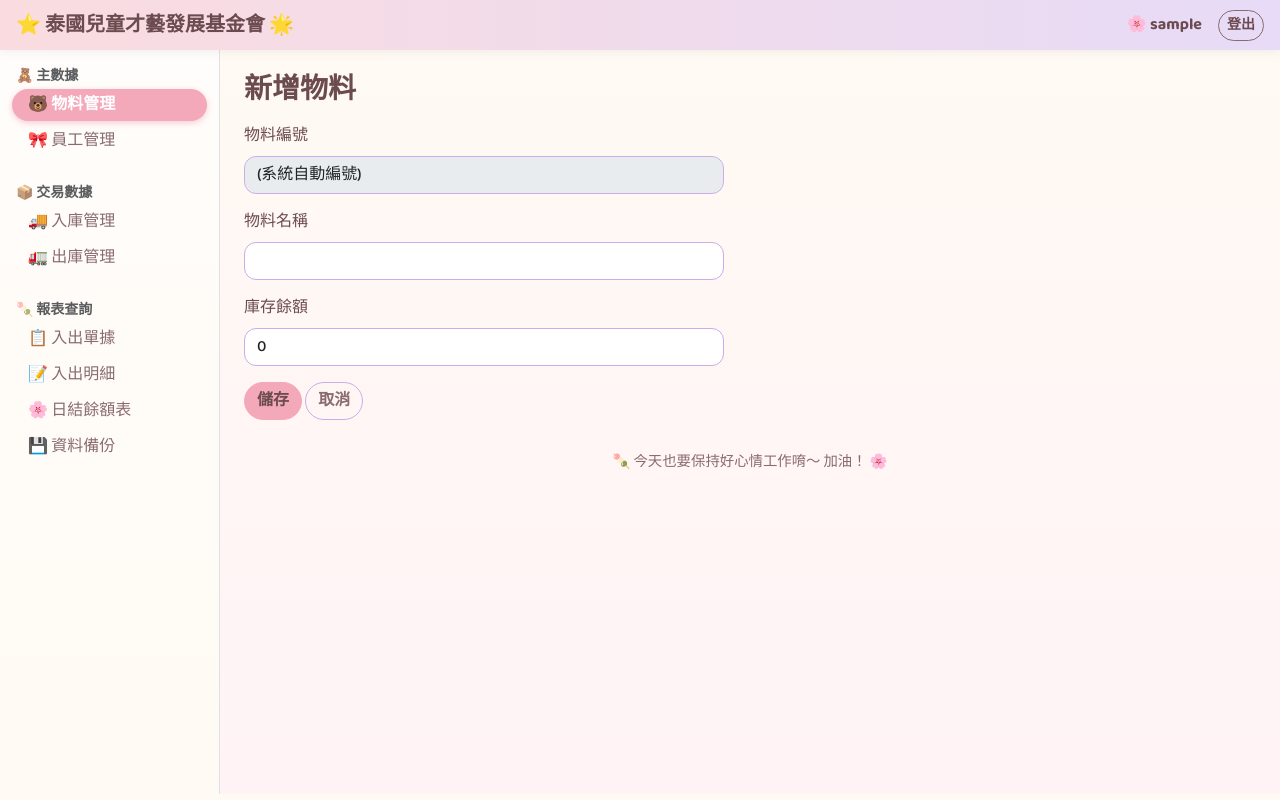
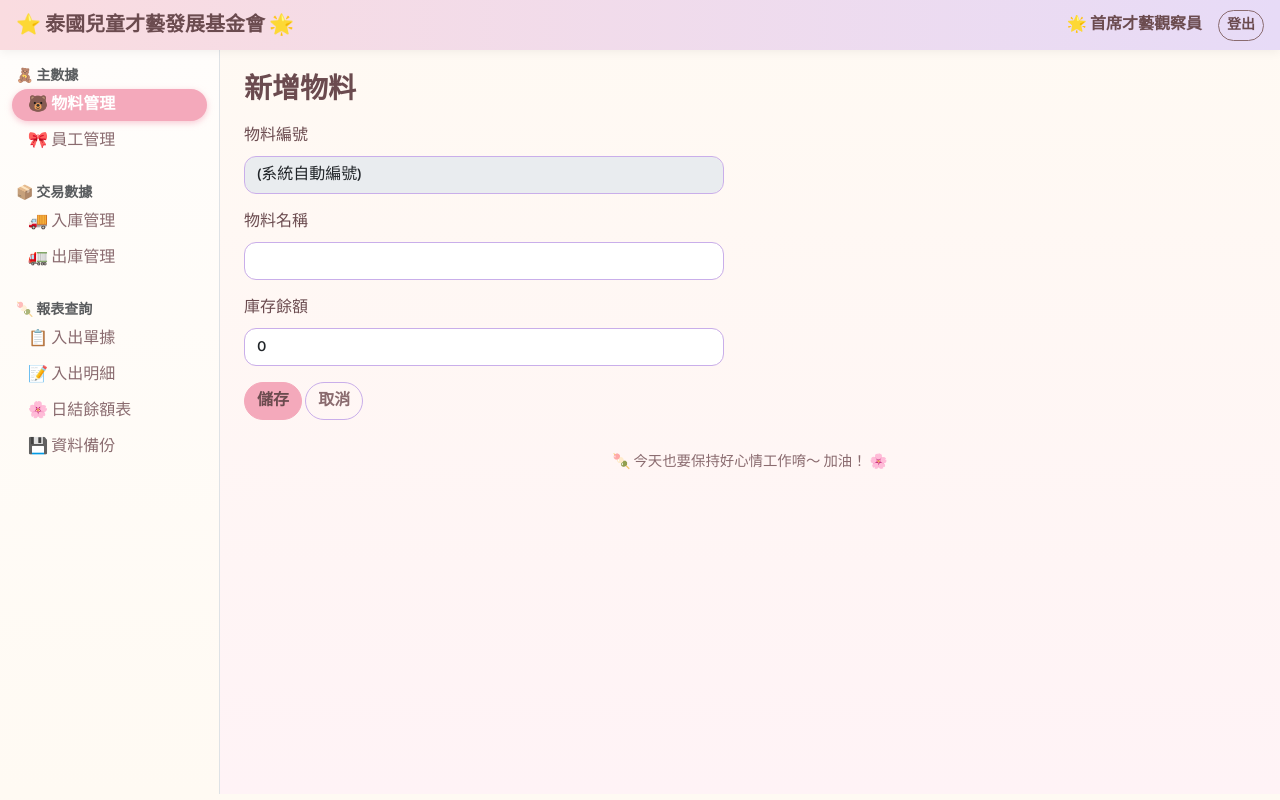
Before and after one commit to idemiwang/minierp2, a Flask app: page /products/new in a window 1280 px wide. Run offline with Flask 3, Linux system fonts and the light colour scheme; the visitor is signed in with stand-in values (Sample User, id 1).

Commit message:
Show a fun title instead of the raw login username in the navbar
Co-Authored-By: Claude Sonnet 5 <noreply@anthropic.com>

```diff
--- a/templates/base.html
+++ b/templates/base.html
@@ -14,7 +14,7 @@
   <span class="navbar-brand mb-0 h1">⭐ 泰國兒童才藝發展基金會 🌟</span>
   {% if session.get('user') %}
   <div class="d-flex align-items-center">
-    <span class="me-3">🌸 {{ session['user'] }}</span>
+    <span class="me-3">🌟 首席才藝觀察員</span>
     <a class="btn btn-outline-light btn-sm" href="{{ url_for('auth.logout') }}">登出</a>
   </div>
   {% endif %}
```
